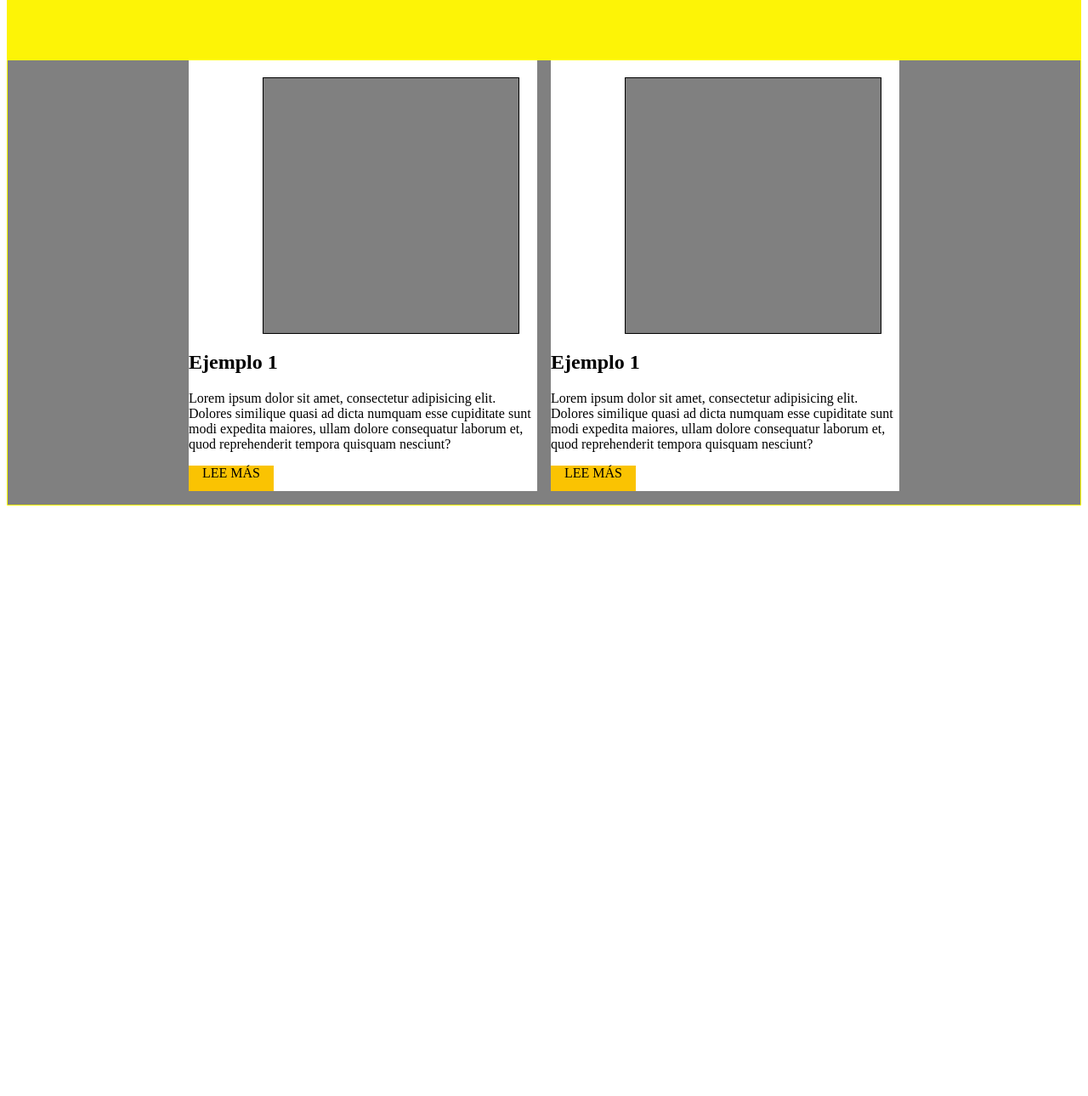
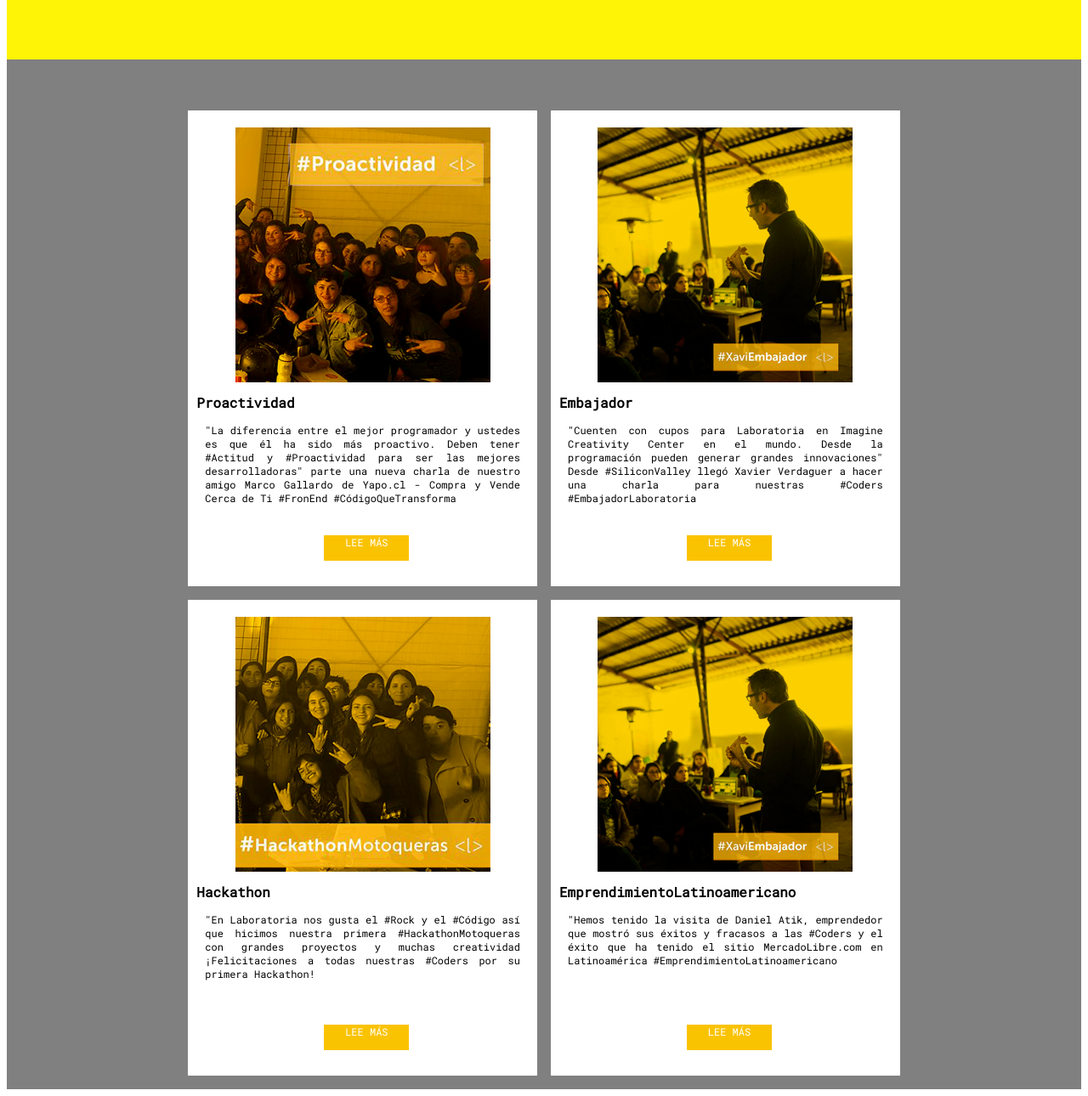
Before and after one commit to susan-TG/mini, a plain HTML site: page index.html in a window 1280 px wide. Shown: the part 438-1728 px from the top of the page at 85% size. Before the commit the page ends 1041 px from the top, so only its background shows below. Drawn offline with Linux system fonts and the light colour scheme.

Commit message:
agregue-las-fotos

```diff
--- a/css/main.css
+++ b/css/main.css
@@ -1,4 +1,7 @@
 /* Inserte su codigo aqui */
+body {
+	font-family: 'Roboto Mono', monospace;
+}
 #fondo {
 	background: #FDF406;
 	width: 100%;
@@ -15,23 +18,34 @@
 }
 .boton-sumate p {
 	text-align: center;
-	font-size: 12px;
+	font-size: 10px;
+	padding-top: 4px;
 }
-#menu li a {
+nav a {
 	text-decoration: none;
+	font-size: 10px;
+	color: white;
 }
-#menu ul {
+nav ul {
+	list-style-type: none;
+}
+nav li {
 	display: inline;
+	margin-left: 20px;
+}
+nav {
+	margin-top: 20px;
+	margin-left: 90px;
 }
 #titulo {
 	text-align: center;
 	margin-top: 40px;
 }
-.fondo-foto .imagen {
-	width: 300px;
-	height: 300px;
-	border: 1px solid black;
-	background-color: grey;
+#titulo h4 {
+	margin-top: 0;
+}
+#titulo h1 {
+	margin-bottom: 10px;
 }
 .imagen {
 	margin-left: 66px;
@@ -41,12 +55,45 @@
 	width: 100px;
 	height: 30px;
 	background-color: #FAC302;
-	text-align: center;
 }
  .fondo-foto {
  	background-color: white;
+ 	margin-top: 60px;
+ 	height: 560px;
+ 	float: left;
  }
  .fondo-cajas {
  	background-color: grey;
- 	border: 1px solid yellow;
  }
+ .fondo-foto img {
+ 	padding-top: 20px;
+ 	text-align: center;
+ }
+ .fondo-foto h2 {
+ 	padding-left: 10px;
+ 	font-size: 16px;
+ }
+ .fondo-foto p {
+ 	padding-left: 20px;
+ 	padding-right: 20px;
+ 	text-align: justify;
+ 	font-size: 12px;
+ }
+ .boton-caja-uno {
+	margin-left: 160px;
+	margin-top: 0;
+	margin-bottom: 20px;
+ }
+ .boton-caja-uno p {
+	text-align: center;
+	margin-top: 10;
+	color: white;
+ }
+
+
+#dos {
+	margin-top: 0;
+}
+.botones-imagen p {
+	height: 120px;
+}
--- a/index.html
+++ b/index.html
@@ -2,37 +2,33 @@
 <html lang="en">
 	<head>
 		<meta charset="utf-8">
-		<link href='http://fonts.googleapis.com/css?family=Roboto:400,300' rel='stylesheet' type='text/css'>
+		<link href="https://fonts.googleapis.com/css?family=Roboto+Mono|Roboto+Slab" rel="stylesheet">
 		<link rel="stylesheet" type="text/css" href="css/gridlex.css">
 		<link rel="stylesheet" type="text/css" href="css/main.css">
-		<!-- Inserta tu código aqui -->
 	</head>
 	<body>
 		<header>
 			<div id="fondo">
 				<div class="grid">
-					<div class="col-3">
+					<div class="col-6">
 						<div class="boton-sumate">
 							<p>SÚMATE</p>
 						</div>
 					</div>
+					<div class="col-6">
 					<nav>
-						<div class="col-9">
-							<div id="menu">
 						<ul>
 							<li><a href="">INICIO</a></li>
 							<li><a href="">PORTAFOLIO</a></li>
 							<li><a href="">CONTACTO</a></li>
 						</ul>
+						</nav>
 					</div>
-						</div>
-
-					</nav>
 				</div>
 				<div class="grid-center">
 					<div id="titulo" class="col-4">
 						<h1><strong>Laboratoria</strong></h1>
-						<h3>Nuestro portafolio</h3>
+						<h4>Nuestro portafolio</h4>
 					</div>
 				</div>
 			</div>
@@ -43,10 +39,12 @@
 				<div class="col-4">
 					<div class="fondo-foto">
 						<div class="grid-center">
-							<div class="imagen"></div>
+							<img src="img/proactividad.jpg">
 						</div>
-						<h2>Ejemplo 1</h2>
-						<p>Lorem ipsum dolor sit amet, consectetur adipisicing elit. Dolores similique quasi ad dicta numquam esse cupiditate sunt modi expedita maiores, ullam dolore consequatur laborum et, quod reprehenderit tempora quisquam nesciunt?</p>
+						<h2>Proactividad</h2>
+						<div class="botones-imagen">
+						<p>"La diferencia entre el mejor programador y ustedes es que él ha sido más proactivo. Deben tener #Actitud y #Proactividad para ser las mejores desarrolladoras" parte una nueva charla de nuestro amigo Marco Gallardo de Yapo.cl - Compra y Vende Cerca de Ti #FronEnd #CódigoQueTransforma</p>
+					    </div>
 						<div class="boton-caja-uno">
 							<p>LEE MÁS</p>
 						</div>
@@ -55,18 +53,48 @@
 				<div class="col-4">
 					<div class="fondo-foto">
 						<div class="grid-center">
-							<div class="imagen"></div>
+							<img src="img/embajador.png">
 						</div>
-						<h2>Ejemplo 1</h2>
-						<p>Lorem ipsum dolor sit amet, consectetur adipisicing elit. Dolores similique quasi ad dicta numquam esse cupiditate sunt modi expedita maiores, ullam dolore consequatur laborum et, quod reprehenderit tempora quisquam nesciunt?</p>
+						<h2>Embajador</h2>
+						<div class="botones-imagen">
+						<p>"Cuenten con cupos para Laboratoria en Imagine Creativity Center en el mundo. Desde la programación pueden generar grandes innovaciones" Desde #SiliconValley llegó Xavier Verdaguer a hacer una charla para nuestras #Coders #EmbajadorLaboratoria</p>
+					    </div>
 						<div class="boton-caja-uno">
 							<p>LEE MÁS</p>
 						</div>
 					</div>
 				</div>
 			</div>
+			<div class="grid-center">
+				<div class="col-4">
+					<div id="dos" class="fondo-foto">
+						<div class="grid-center">
+							<img src="img/moto.png">
+						</div>
+						<h2>Hackathon</h2>
+						<div class="botones-imagen">
+						<p>"En Laboratoria nos gusta el #Rock y el #Código así que hicimos nuestra primera #HackathonMotoqueras con grandes proyectos y muchas creatividad ¡Felicitaciones a todas nuestras #Coders por su primera Hackathon!</p>
+					    </div>
+						<div class="boton-caja-uno">
+							<p>LEE MÁS</p>
+						</div>
+					</div>
+				</div>
+				<div class="col-4">
+					<div id="dos" class="fondo-foto">
+						<div class="grid-center">
+							<img src="img/embajador.png">
+						</div>
+						<h2>EmprendimientoLatinoamericano</h2>
+						<div class="botones-imagen">
+							<p>"Hemos tenido la visita de Daniel Atik, emprendedor que mostró sus éxitos y fracasos a las #Coders y el éxito que ha tenido el sitio MercadoLibre.com en Latinoamérica #EmprendimientoLatinoamericano</p>
+						</div>
+						<div class="boton-caja-uno">
+							<p>LEE MÁS</p>
+						</div>
+					</div>
+				</div>
 			</div>
 		</section>
-
 	</body>
 </html>
```
Also changed, not shown: img/embajador.png (added), img/emprender.png (added), img/moto.png (added), img/proactividad.jpg (added). Lines whose indentation alone changed are shown as unchanged.
